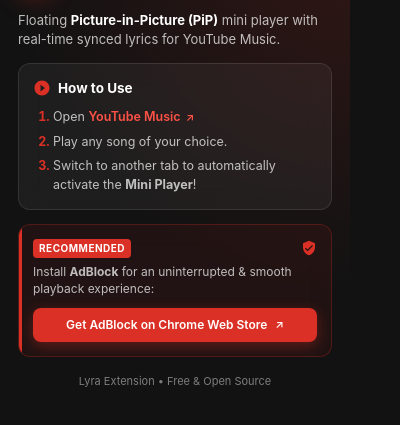
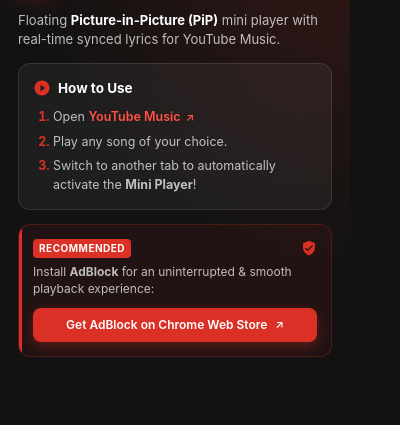
Before and after one commit to Dinhbinh02/lyra, a browser extension: page popup.html in a window 400 px wide. Shown: the part 55-480 px from the top of the page. Drawn offline with Linux system fonts and the light colour scheme.

Commit message:
style: remove footer line from popup

```diff
--- a/popup.html
+++ b/popup.html
@@ -57,11 +57,6 @@
         <span class="ext-icon">↗</span>
       </a>
     </div>
-
-    <!-- Footer -->
-    <footer class="footer">
-      <span>Lyra Extension • Free & Open Source</span>
-    </footer>
   </div>
 
   <script src="popup.js"></script>
```
